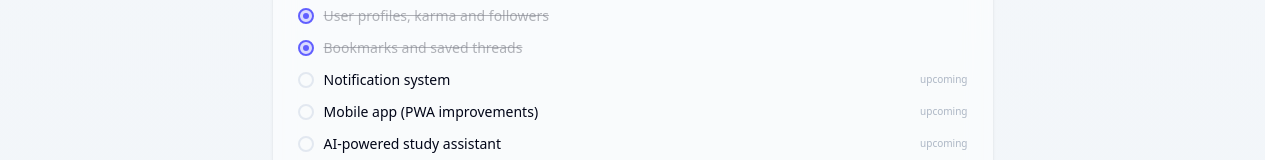
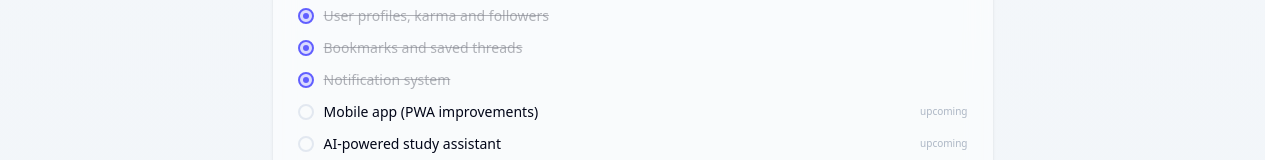
Before and after one commit to Harsh-Tayal007/Yorozuya-Campus, a React (Vite) app: page / in a window 1280 px wide. Shown: the part 1545-1705 px from the top of the page. Built offline with nearby package versions, Linux system fonts and the light colour scheme; no server answers.

Commit message:
fixed devtunnel not working

```diff
--- a/dev-dist/sw.js
+++ b/dev-dist/sw.js
@@ -82,7 +82,7 @@ define(['./workbox-5a5d9309'], (function (workbox) { 'use strict';
     "revision": "3ca0b8505b4bec776b69afdba2768812"
   }, {
     "url": "index.html",
-    "revision": "0.44fhrdb9df8"
+    "revision": "0.3t4c11a9hq8"
   }], {});
   workbox.cleanupOutdatedCaches();
   workbox.registerRoute(new workbox.NavigationRoute(workbox.createHandlerBoundToURL("index.html"), {
--- a/src/pages/Home.jsx
+++ b/src/pages/Home.jsx
@@ -257,7 +257,7 @@ export default function Home() {
               <RoadmapItem label="Student forum with threaded replies"      done />
               <RoadmapItem label="User profiles, karma and followers"       done />
               <RoadmapItem label="Bookmarks and saved threads"              done />
-              <RoadmapItem label="Notification system"                      />
+              <RoadmapItem label="Notification system"                      done />
               <RoadmapItem label="Mobile app (PWA improvements)"            />
               <RoadmapItem label="AI-powered study assistant"               />
               <RoadmapItem label="Collaborative notes"                      />
--- a/vite.config.js
+++ b/vite.config.js
@@ -50,6 +50,12 @@ export default defineConfig({
     }),
   ],
 
+  server: {
+  host: true,
+  port: 5173,
+  hmr: false   // 🔥 THIS LINE IS THE KEY
+},
+
   define: {
     // Inject build timestamp at build time — used as cache buster in main.jsx
     "import.meta.env.VITE_BUILD_TIME": JSON.stringify(Date.now().toString()),
```
